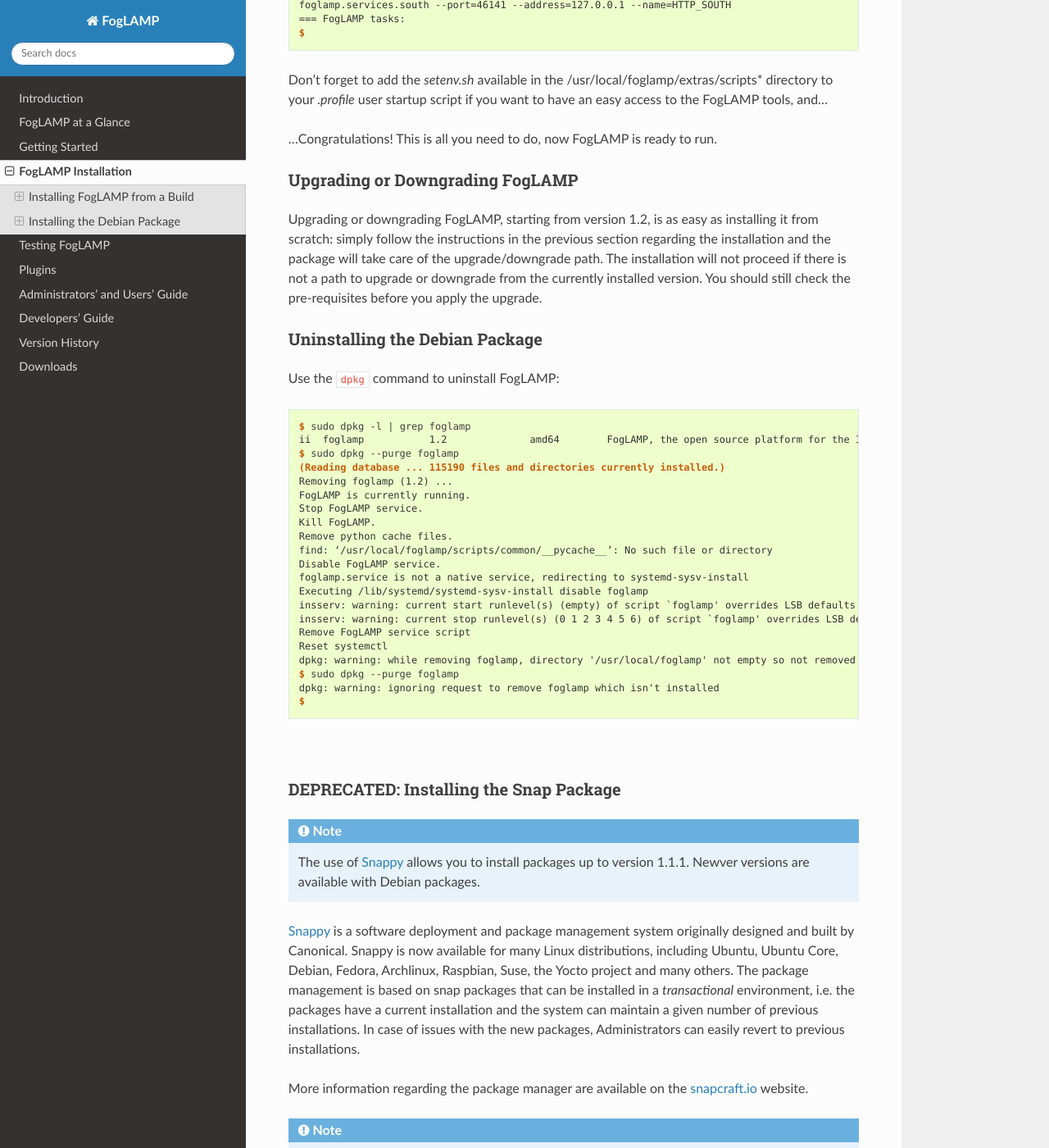
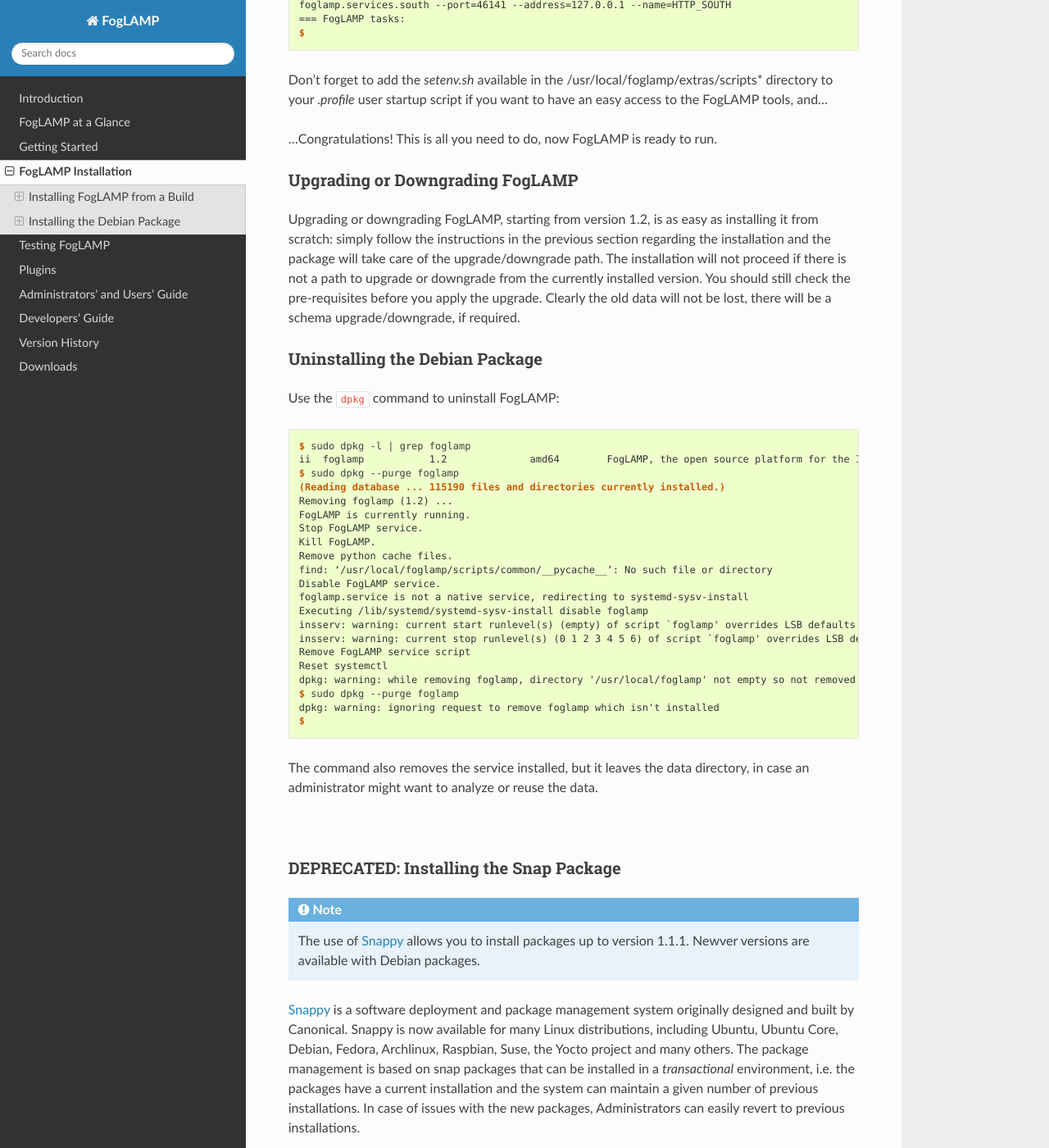
Before and after one commit to fledge-iot/fledge, a Sphinx documentation site: the page built from docs/04_installation.rst, in a window 1280 px wide and 1400 px high, scrolled down 7372 px. Shown: the whole window at 82% size. Built offline with Sphinx 7.4.7 and the Read the Docs theme 2.0.0, drawn with Linux system fonts in a browser that asks for light colours.

Commit message:
Uninstall

```diff
--- a/docs/04_installation.rst
+++ b/docs/04_installation.rst
@@ -431,7 +431,7 @@ Don't forget to add the *setenv.sh* available in the /usr/local/foglamp/extras/s
 Upgrading or Downgrading FogLAMP
 --------------------------------
 
-Upgrading or downgrading FogLAMP, starting from version 1.2, is as easy as installing it from scratch: simply follow the instructions in the previous section regarding the installation and the package will take care of the upgrade/downgrade path. The installation will not proceed if there is not a path to upgrade or downgrade from the currently installed version. You should still check the pre-requisites before you apply the upgrade.
+Upgrading or downgrading FogLAMP, starting from version 1.2, is as easy as installing it from scratch: simply follow the instructions in the previous section regarding the installation and the package will take care of the upgrade/downgrade path. The installation will not proceed if there is not a path to upgrade or downgrade from the currently installed version. You should still check the pre-requisites before you apply the upgrade. Clearly the old data will not be lost, there will be a schema upgrade/downgrade, if required.
 
 
 Uninstalling the Debian Package
@@ -462,6 +462,8 @@ Use the ``dpkg`` command to uninstall FogLAMP:
   $ sudo dpkg --purge foglamp
   dpkg: warning: ignoring request to remove foglamp which isn't installed
   $
+
+The command also removes the service installed, but it leaves the data directory, in case an administrator might want to analyze or reuse the data.
 
 
 |br|
```
